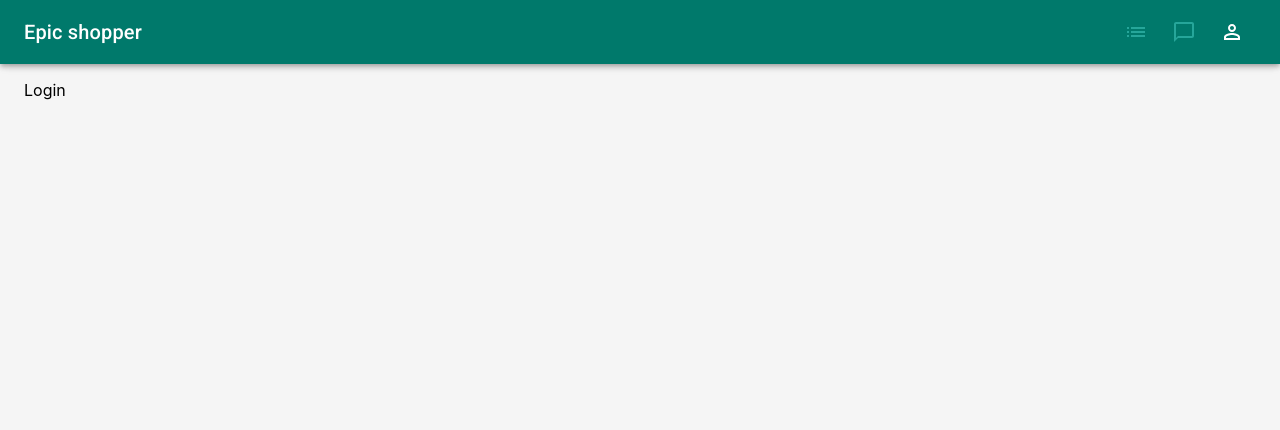
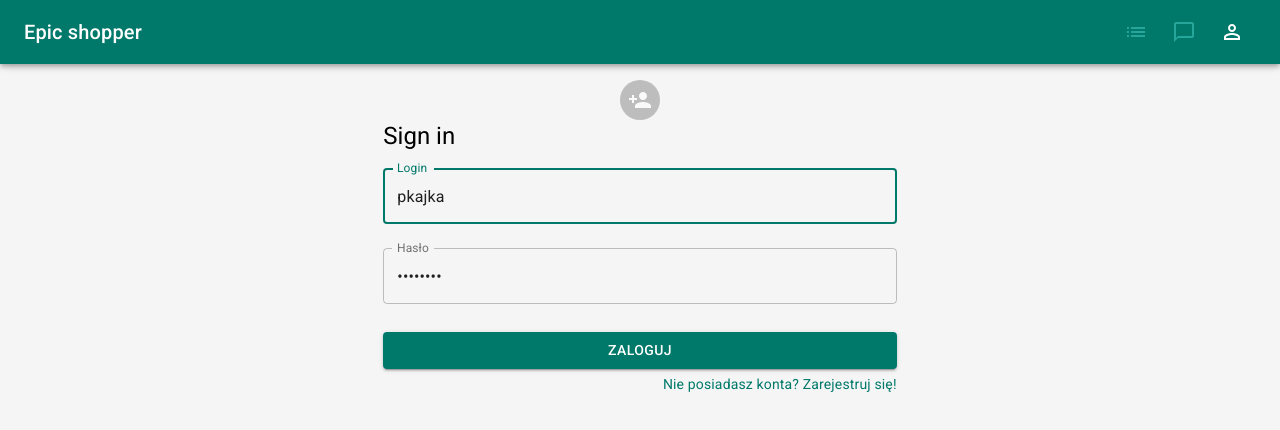
Before and after one commit to kajos12340/epic-shoping-ui, a React (Create React App) app: page /user/login in a window 1280 px wide. Shown: the top 430 px of the page. Built offline with nearby package versions, Linux system fonts and the light colour scheme.

Commit message:
login screen

```diff
--- a/package.json
+++ b/package.json
@@ -75,7 +75,8 @@
       ],
       "react/require-default-props": "off",
       "jsx-a11y/click-events-have-key-events": "off",
-      "jsx-a11y/no-static-element-interactions": "off"
+      "jsx-a11y/no-static-element-interactions": "off",
+      "no-unused-vars": "off"
     }
   },
   "browserslist": {
--- a/src/App.tsx
+++ b/src/App.tsx
@@ -17,13 +17,11 @@ const App = () => (
       <header>
         <Navigation />
       </header>
-      <main>
+      <Box py={2} height="100%" component="main">
         <Container fixed>
-          <Box my={2}>
-            <Router />
-          </Box>
+          <Router />
         </Container>
-      </main>
+      </Box>
     </BrowserRouter>
   </ThemeProvider>
 );
--- /dev/null
+++ b/src/components/LoginForm/LoginForm.styles.ts
@@ -0,0 +1,13 @@
+import styled from 'styled-components';
+import Grid from '@material-ui/core/Grid';
+
+// eslint-disable-next-line import/prefer-default-export
+export const RegisterLinkContainer = styled.div`
+  margin-top: 5px;
+  display: flex;
+  justify-content: flex-end;
+`;
+
+export const FormContainer = styled(Grid)`
+  height: 100%;
+`;
--- /dev/null
+++ b/src/components/LoginForm/LoginForm.tsx
@@ -0,0 +1,84 @@
+import React, { FormEvent } from 'react';
+import {
+  Avatar, Typography, Button, Link, Grid,
+} from '@material-ui/core';
+import PersonAddIcon from '@material-ui/icons/PersonAdd';
+import { Link as RouterLink } from 'react-router-dom';
+
+import useForm from '../../hooks/useForm/useForm';
+import { password, required } from '../../validators/Validators';
+import Input, { IValidator } from '../Input/Input';
+
+import { RegisterLinkContainer, FormContainer } from './LoginForm.styles';
+
+const formInitialValues = {
+  login: 'pkajka',
+  password: 'test1234',
+};
+
+const LoginForm = () => {
+  const form = useForm(formInitialValues);
+
+  const handleSubmit = (e: FormEvent) => {
+    const formValues = form.submit(e, validators);
+
+    if (!formValues) return;
+
+    const values = form.getFormValues();
+
+    console.log(values);
+  };
+
+  const validators: { [name: string]: IValidator } = {
+    login: form.validate([required], 'login'),
+    password: form.validate([password], 'password'),
+  };
+
+  return (
+    <FormContainer container justify="center">
+      <Grid md={12} lg={5}>
+        <Grid container justify="center">
+          <Avatar>
+            <PersonAddIcon />
+          </Avatar>
+        </Grid>
+        <Typography component="h1" variant="h5">
+          Sign in
+        </Typography>
+        <form noValidate onSubmit={handleSubmit}>
+          <Input
+            id="login"
+            label="Login"
+            form={form}
+            validators={validators}
+            autoFocus
+          />
+          <Input
+            id="password"
+            label="Hasło"
+            form={form}
+            validators={validators}
+            type="password"
+          />
+          <br />
+          <br />
+          <Button
+            type="submit"
+            fullWidth
+            variant="contained"
+            color="primary"
+          >
+            Zaloguj
+          </Button>
+          <RegisterLinkContainer>
+            <Link to="/user/register" variant="body2" component={RouterLink}>
+              Nie posiadasz konta? Zarejestruj się!
+            </Link>
+          </RegisterLinkContainer>
+        </form>
+      </Grid>
+    </FormContainer>
+  );
+};
+
+export default LoginForm;
--- a/src/index.css
+++ b/src/index.css
@@ -1,4 +1,9 @@
+html {
+  height: 100%;
+}
+
 body {
+  height: 100%;
   background-color: #f5f5f5;
   box-sizing: border-box;
   margin: 0;
@@ -13,3 +18,7 @@ code {
   font-family: source-code-pro, Menlo, Monaco, Consolas, 'Courier New',
     monospace;
 }
+
+#root {
+  height: calc(100% - 80px - 16px);
+}
--- a/src/pages/Login.tsx
+++ b/src/pages/Login.tsx
@@ -1,9 +1,9 @@
 import React from 'react';
 
+import LoginForm from '../components/LoginForm/LoginForm';
+
 const Login = () => (
-  <div>
-    Login
-  </div>
+  <LoginForm />
 );
 
 export default Login;
--- /dev/null
+++ b/src/validators/Validators.ts
@@ -0,0 +1,24 @@
+export interface IValidator {
+  (value: string | boolean): string
+}
+
+export const required: IValidator = (value) => {
+  if (!value) {
+    return 'Pole jest wymagane!';
+  }
+  return '';
+};
+
+export const number: IValidator = (value) => {
+  if (!value) {
+    return 'Pole przyjmuje tylko całkowite wartości liczbowe!';
+  }
+  return '';
+};
+
+export const password: IValidator = (value) => {
+  if (!value) {
+    return 'Podane hasło nie spełnia wymagań!';
+  }
+  return '';
+};
```
